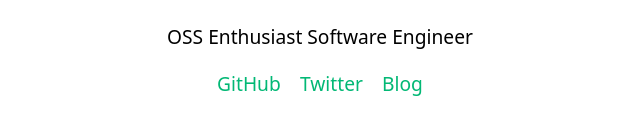
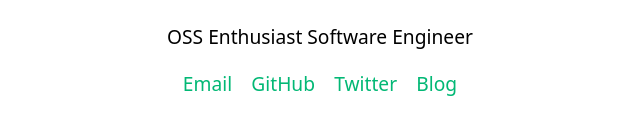
Before and after one commit to ahmed-taj/ahmed.sd, a Gatsby app: page / in a window 1280 px wide. Shown: the part 437-572 px from the top of the page, without its empty margins (320-960 px from the left). Built offline with nearby package versions, Linux system fonts and the light colour scheme.

Commit message:
add email link

```diff
--- a/src/pages/index.css
+++ b/src/pages/index.css
@@ -35,6 +35,9 @@
 	color: #02b875 !important;
 	text-decoration: none;
 }
+li a:hover {
+	font-weight: 400 !important;
+}
 
 li:not(:first-child) {
 	padding-left: 1em;
--- a/src/pages/index.js
+++ b/src/pages/index.js
@@ -20,6 +20,9 @@
 			<p>OSS Enthusiast Software Engineer</p>
 			<ul>
 				<li>
+					<a href="mailto:ah.tajelsir@gmail.com"> Email</a>
+				</li>
+				<li>
 					<a href="https://github.com/ahmed-taj"> GitHub</a>
 				</li>
 				<li>
```
